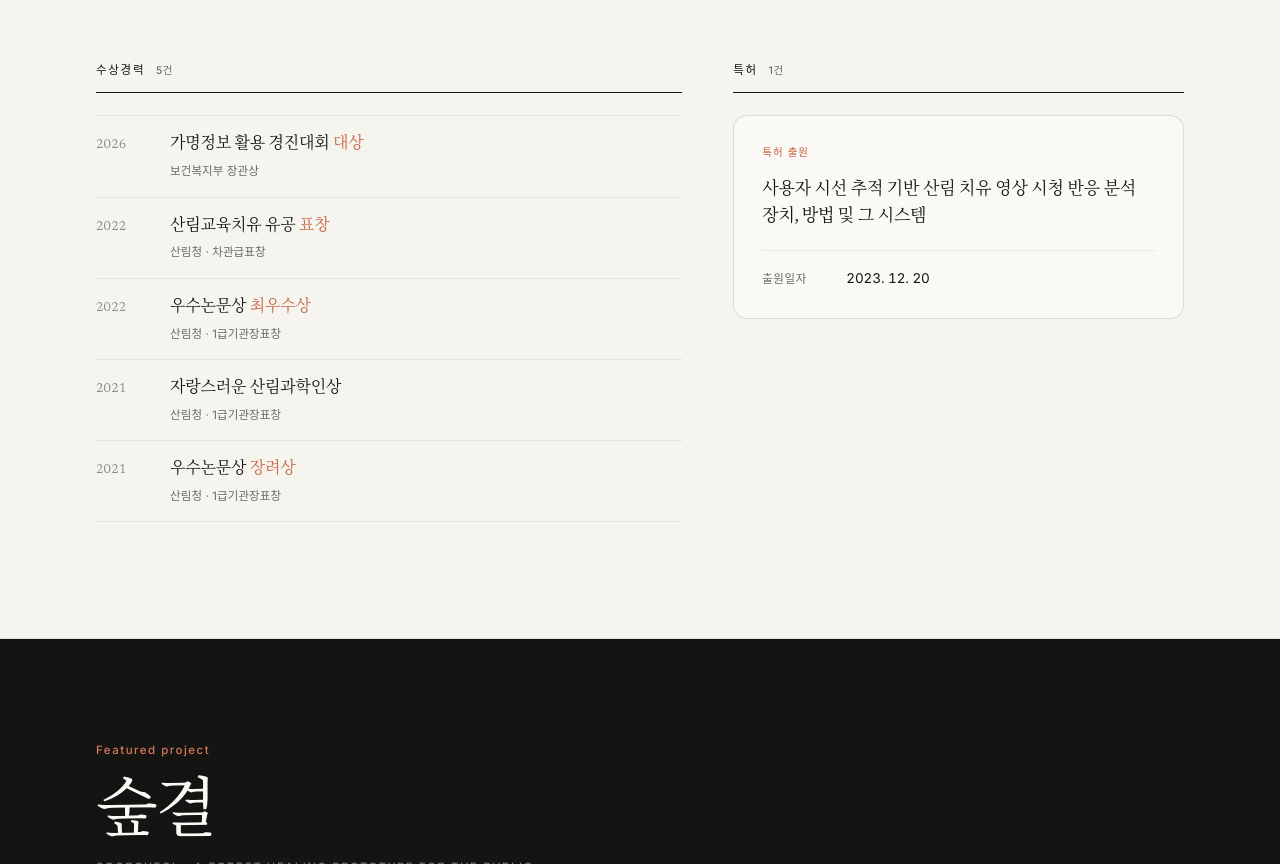
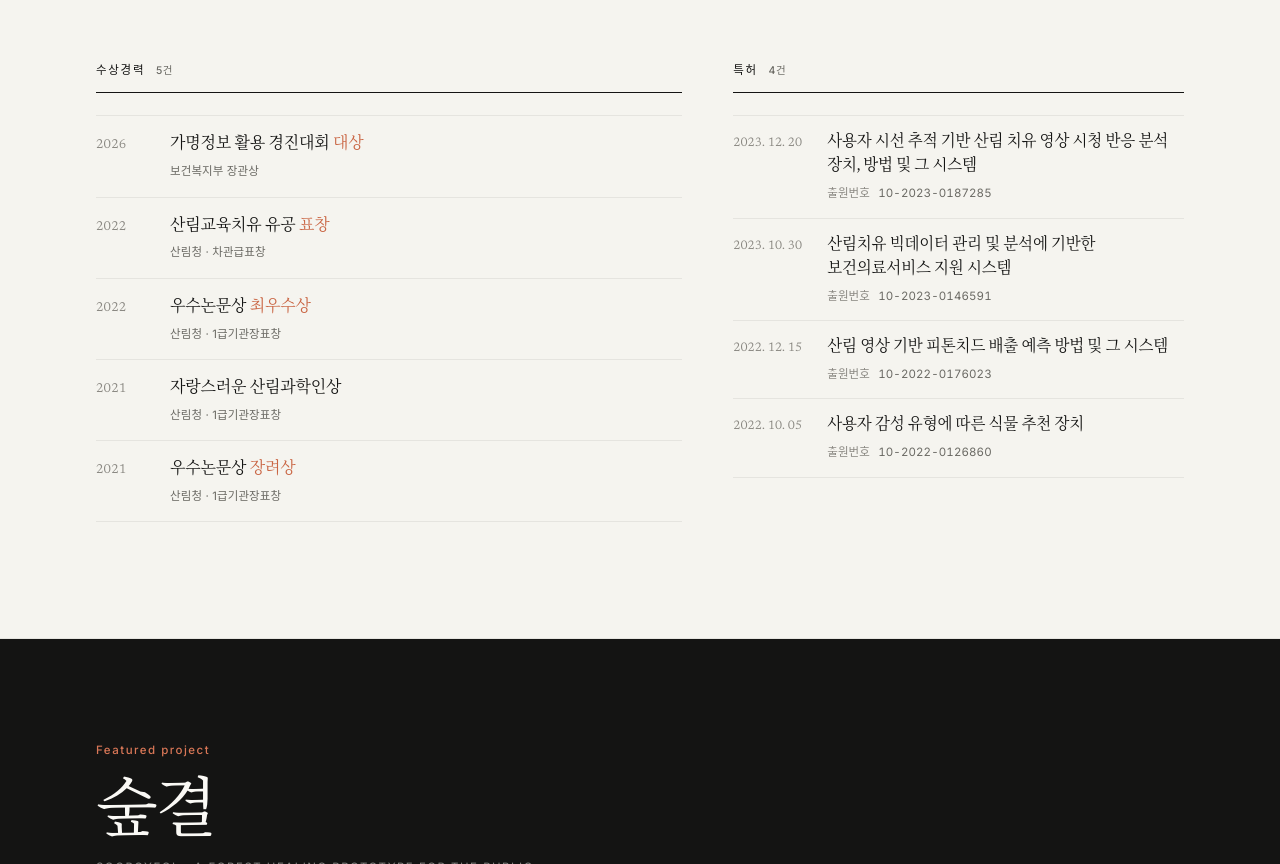
Before and after one commit to sunbear5020/hel-fei-site, a plain HTML site: page index.html in a window 1280 px wide. Shown: the part 8018-8882 px from the top of the page. Drawn offline with Linux system fonts and the light colour scheme.

Commit message:
feat: 특허 4건 반영(출원일자·출원번호 포함, 최신 출원일 순) · 특허 4건 카운트 · 목록형 레이아웃 · CSS 캐시 20261116e

```diff
--- a/index.html
+++ b/index.html
@@ -16,7 +16,7 @@
 <link href="https://fonts.googleapis.com/css2?family=Newsreader:ital,opsz,wght@0,6..72,300;0,6..72,400;0,6..72,500;1,6..72,300;1,6..72,400&family=Inter:wght@400;500;600&family=Noto+Serif+KR:wght@300;400;500&family=Noto+Sans+KR:wght@400;500&display=swap" rel="stylesheet" />
 <link rel="icon" href="assets/favicon.png" type="image/png" sizes="64x64" />
 <link rel="apple-touch-icon" href="assets/apple-touch-icon.png" />
-<link rel="stylesheet" href="style.css?v=20261116d" />
+<link rel="stylesheet" href="style.css?v=20261116e" />
 <noscript><style>.reveal{opacity:1;transform:none}</style></noscript>
 </head>
 <body>
@@ -611,17 +611,37 @@
         </div>
 
         <div class="awards-col reveal">
-          <h3 class="subhead">특허 <span class="pub-total">1건</span></h3>
-          <article class="patent-card">
-            <p class="patent-label">특허 출원</p>
-            <p class="patent-title">사용자 시선 추적 기반 산림 치유 영상 시청 반응 분석 장치, 방법 및 그 시스템</p>
-            <dl class="patent-facts">
-              <div>
-                <dt>출원일자</dt>
-                <dd>2023. 12. 20</dd>
+          <h3 class="subhead">특허 <span class="pub-total">4건</span></h3>
+          <ol class="patent-list">
+            <li>
+              <span class="patent-date">2023. 12. 20</span>
+              <div class="patent-body">
+                <p class="patent-title">사용자 시선 추적 기반 산림 치유 영상 시청 반응 분석 장치, 방법 및 그 시스템</p>
+                <p class="patent-no"><span class="patent-no-label">출원번호</span> 10-2023-0187285</p>
               </div>
-            </dl>
-          </article>
+            </li>
+            <li>
+              <span class="patent-date">2023. 10. 30</span>
+              <div class="patent-body">
+                <p class="patent-title">산림치유 빅데이터 관리 및 분석에 기반한 보건의료서비스 지원 시스템</p>
+                <p class="patent-no"><span class="patent-no-label">출원번호</span> 10-2023-0146591</p>
+              </div>
+            </li>
+            <li>
+              <span class="patent-date">2022. 12. 15</span>
+              <div class="patent-body">
+                <p class="patent-title">산림 영상 기반 피톤치드 배출 예측 방법 및 그 시스템</p>
+                <p class="patent-no"><span class="patent-no-label">출원번호</span> 10-2022-0176023</p>
+              </div>
+            </li>
+            <li>
+              <span class="patent-date">2022. 10. 05</span>
+              <div class="patent-body">
+                <p class="patent-title">사용자 감성 유형에 따른 식물 추천 장치</p>
+                <p class="patent-no"><span class="patent-no-label">출원번호</span> 10-2022-0126860</p>
+              </div>
+            </li>
+          </ol>
         </div>
       </div>
     </div>
--- a/style.css
+++ b/style.css
@@ -1349,30 +1349,42 @@ code { font-family: var(--mono); font-size: 0.92em; }
   color: var(--muted);
 }
 
-.patent-card {
-  padding: clamp(20px, 2.4vw, 28px);
-  border: 1px solid var(--line);
-  border-radius: var(--radius);
-  background: var(--cream);
-}
-.patent-label {
-  margin: 0 0 14px;
-  font-size: 10.5px;
-  letter-spacing: 0.1em;
-  color: var(--clay-deep);
+.patent-list { margin: 0; padding: 0; list-style: none; }
+.patent-list li {
+  display: grid;
+  grid-template-columns: 78px minmax(0, 1fr);
+  gap: 16px;
+  align-items: baseline;
+  padding: 15px 0;
+  border-bottom: 1px solid var(--line-soft);
+}
+.patent-list li:first-child { border-top: 1px solid var(--line-soft); }
+.patent-date {
+  font-family: var(--serif);
+  font-size: 12.5px;
+  line-height: 1.5;
+  color: var(--muted-light);
+  letter-spacing: 0.01em;
+  font-variant-numeric: tabular-nums;
+  white-space: nowrap;
 }
 .patent-title {
   margin: 0;
   font-family: var(--serif);
-  font-size: 17px;
-  line-height: 1.62;
+  font-size: 15.5px;
+  line-height: 1.55;
   letter-spacing: -0.012em;
   color: var(--ink);
 }
-.patent-facts { margin: 18px 0 0; padding-top: 16px; border-top: 1px solid var(--line-soft); }
-.patent-facts > div { display: grid; grid-template-columns: 72px minmax(0, 1fr); gap: 12px; align-items: baseline; }
-.patent-facts dt { font-size: 11.5px; letter-spacing: 0.05em; color: var(--muted); }
-.patent-facts dd { margin: 0; font-size: 13.5px; color: var(--ink); font-variant-numeric: tabular-nums; }
+.patent-no {
+  margin: 6px 0 0;
+  font-size: 11.5px;
+  line-height: 1.5;
+  letter-spacing: 0.01em;
+  color: var(--muted);
+  font-variant-numeric: tabular-nums;
+}
+.patent-no-label { margin-right: 5px; color: var(--muted-light); }
 
 .pub-filter { display: flex; flex-wrap: wrap; gap: 5px; margin: 0 0 20px; }
 .pub-filter-btn,
@@ -1959,6 +1971,8 @@ code { font-family: var(--mono); font-size: 0.92em; }
   .awards-grid { grid-template-columns: 1fr; }
   .award-list li { grid-template-columns: 48px minmax(0, 1fr); gap: 14px; }
   .award-title { font-size: 15px; }
+  .patent-list li { grid-template-columns: 1fr; gap: 4px; padding: 14px 0; }
+  .patent-title { font-size: 15px; }
   .statement { padding: 22px 20px; }
   .bio-dialog { width: calc(100vw - 20px); border-radius: 14px; }
 }
```
